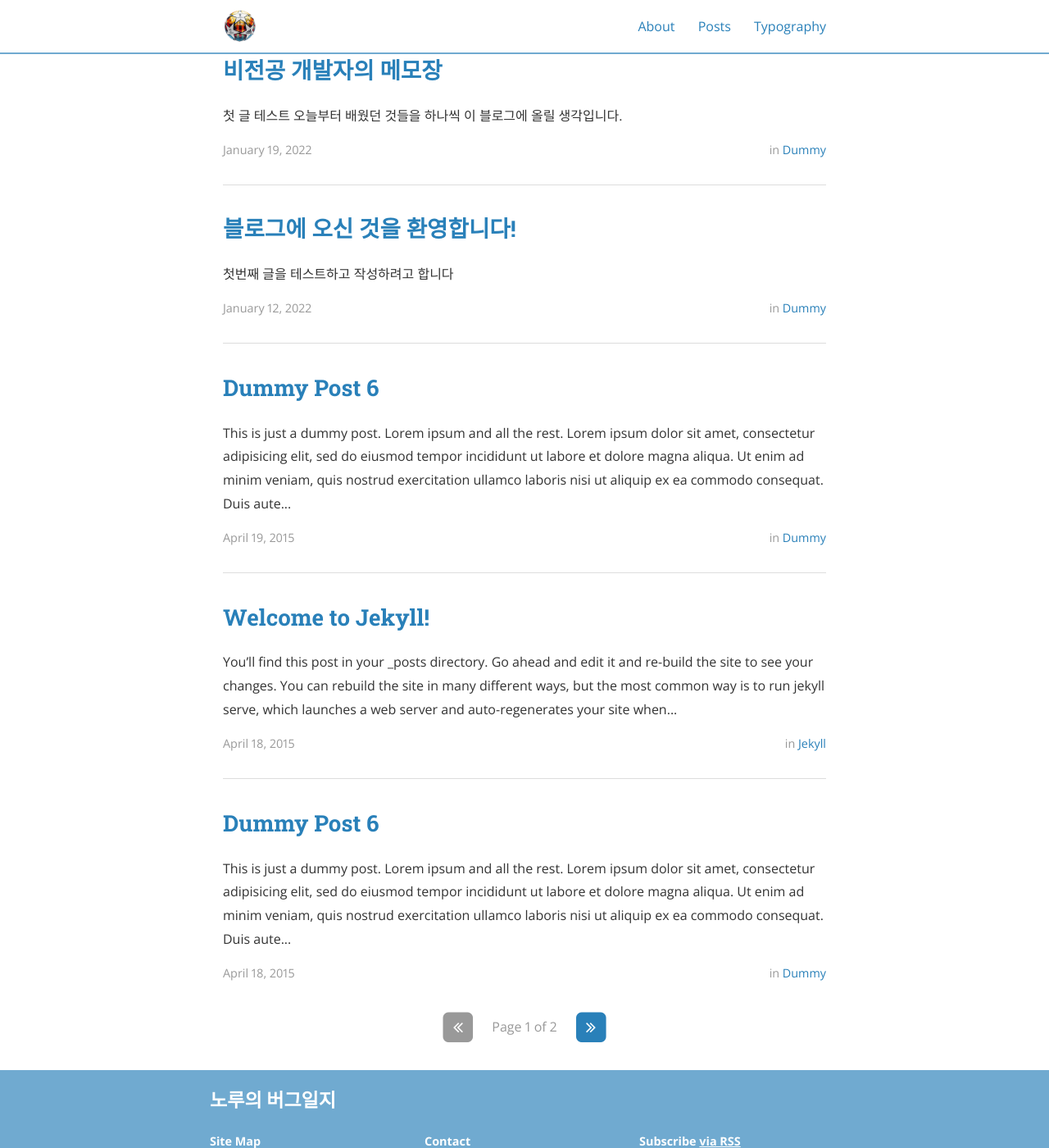
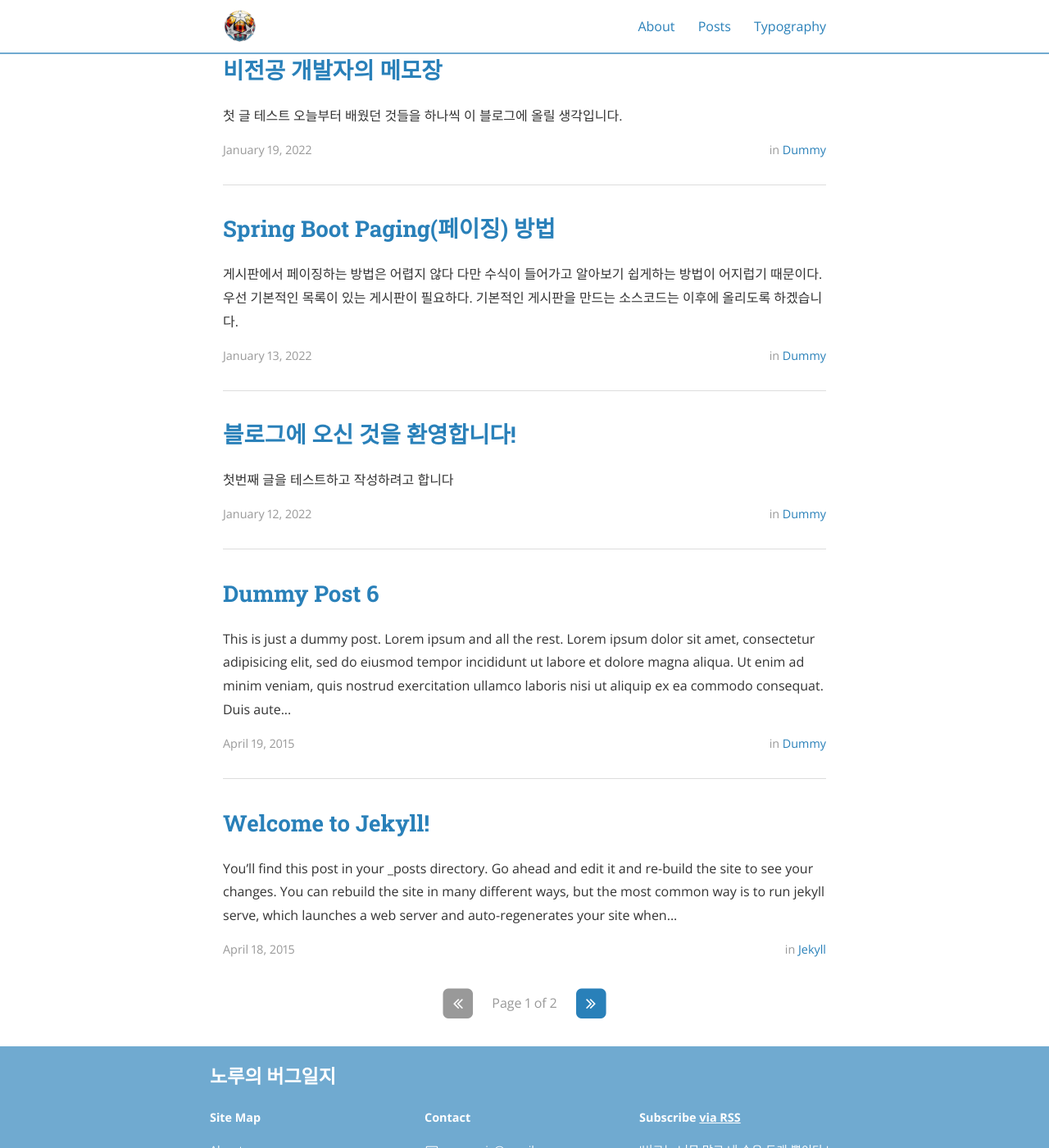
Before and after one commit to junsu1026/junsu1026.github.io, a Jekyll site: the page built from index.html, in a window 1280 px wide and 1400 px high, scrolled down 476 px. Shown: the whole window at 82% size. Built offline with Jekyll 4.4.1, drawn with Linux system fonts in a browser that asks for light colours; nearby versions of some CDN libraries; the list of posts is cut into pages by our own code.

Commit message:
Update 2015-04-18-dummy2.md

```diff
--- a/_posts/2015-04-18-dummy2.md
+++ b/_posts/2015-04-18-dummy2.md
@@ -1,16 +1,12 @@
 ---
 layout: post
-title:  "Dummy Post 2"
-date:   2015-04-18T14:25:52-05:00
-author: Ben Centra
+title:  "Spring Boot Paging(페이징) 방법"
+date:   2022-01-13T16:02:52-05:00
+author: Junsu Noh
 categories: Dummy
 ---
 
-This is just a dummy post. Lorem ipsum and all the rest.
+게시판에서 페이징하는 방법은 어렵지 않다 다만 수식이 들어가고 알아보기 쉽게하는 방법이 어지럽기 때문이다.
 
-Lorem ipsum dolor sit amet, consectetur adipisicing elit, sed do eiusmod
-tempor incididunt ut labore et dolore magna aliqua. Ut enim ad minim veniam,
-quis nostrud exercitation ullamco laboris nisi ut aliquip ex ea commodo
-consequat. Duis aute irure dolor in reprehenderit in voluptate velit esse
-cillum dolore eu fugiat nulla pariatur. Excepteur sint occaecat cupidatat non
-proident, sunt in culpa qui officia deserunt mollit anim id est laborum.
+우선 기본적인 목록이 있는 게시판이 필요하다. 기본적인 게시판을 만드는 소스코드는 이후에 올리도록 하겠습니다.
+<script src="https://gist.github.com/junsu1026/e4592908e861707af0573ec049315b2b.js"></script>
```
